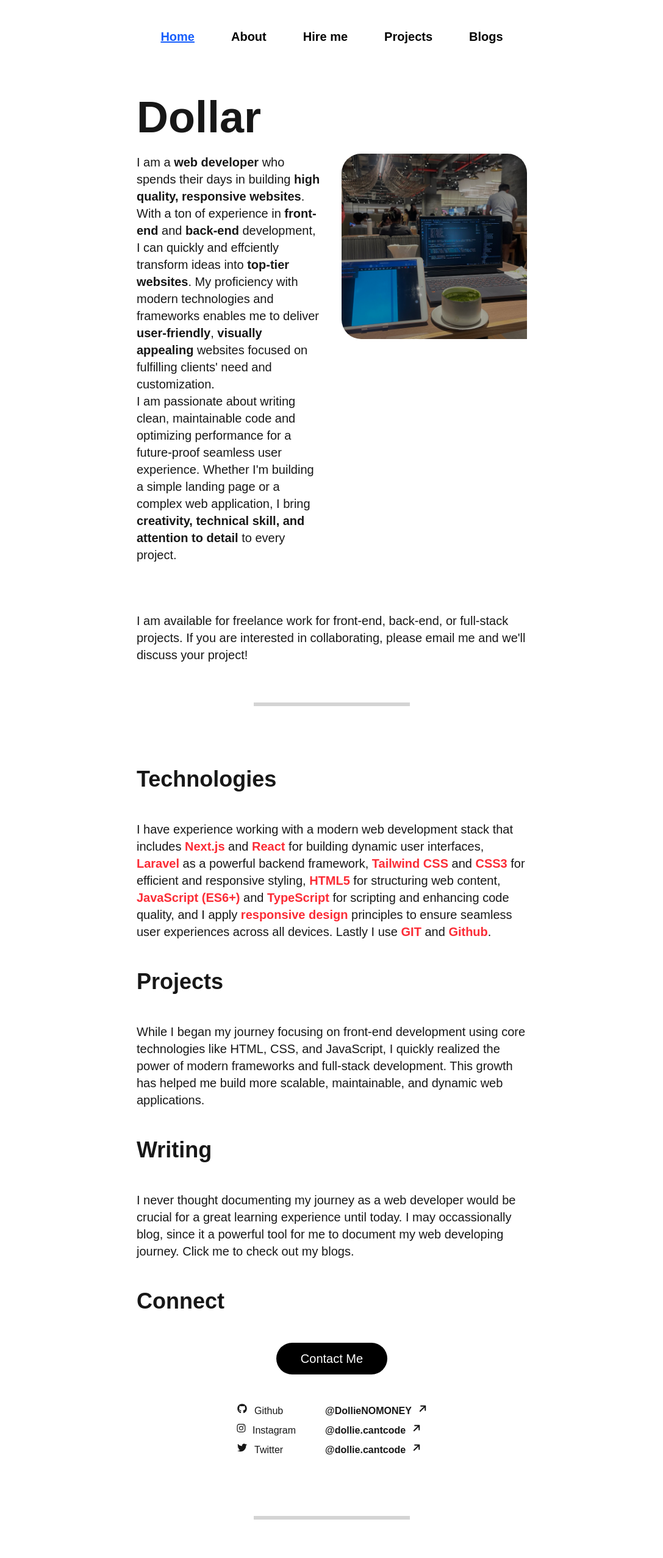
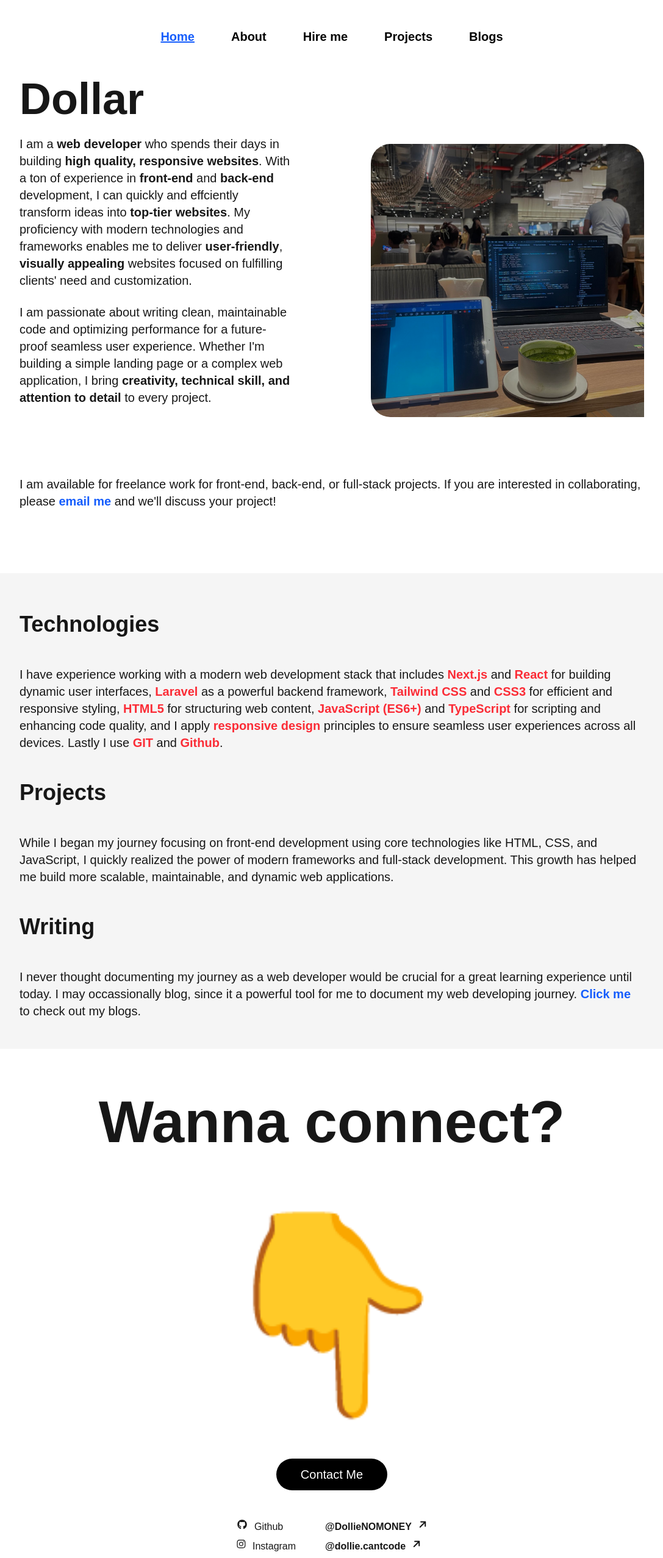
Before and after one commit to DollieNOMONEY/dollies-portfolio, a Next.js app: page / in a window 1280 px wide. Shown: the part 20-2575 px from the top of the page at 61% size, without its empty margins (96-1183 px from the left). Built offline with nearby package versions, Linux system fonts and the light colour scheme.

Commit message:
Added responsive to home page, and added a few projects in Projects section

```diff
--- a/next.config.ts
+++ b/next.config.ts
@@ -1,7 +1,7 @@
 import type { NextConfig } from "next";
 
 const nextConfig: NextConfig = {
-  /* config options here */
+  images: { unoptimized: true },
 };
 
 export default nextConfig;
--- a/package.json
+++ b/package.json
@@ -13,6 +13,7 @@
     "@fortawesome/free-brands-svg-icons": "^6.7.2",
     "@fortawesome/free-solid-svg-icons": "^6.7.2",
     "@fortawesome/react-fontawesome": "^0.2.2",
+    "lenis": "^1.3.4",
     "next": "15.3.3",
     "react": "^19.0.0",
     "react-dom": "^19.0.0"
--- a/src/app/about/page.tsx
+++ b/src/app/about/page.tsx
@@ -18,7 +18,7 @@ export default function AboutPage() {
           I believe that nowadays, every brand deserves a professional and accessible website. An aesthetically pleasing yet simple website is enough to provide a powerful first impression.
         </Paragraph>
         <Paragraph>
-        Currently I'm learning as a Software Developer at <Link target='_blank' className='font-bold underline text-blue-600' href="https://cambodia.itstep.org/">ITStep Cambodia</Link> where I'm learning programming languages such as C++, C#, Javascript, and Typescript, and object-oriented programming.
+        Currently I'm learning as a Software Developer at <Link target='_blank' className='font-bold hover:underline text-blue-600' href="https://cambodia.itstep.org/">ITStep Cambodia</Link> where I'm learning programming languages such as C++, C#, Javascript, and Typescript, and object-oriented programming.
         While I began with IT and Windows application fundamentals, my focus is now shifting toward full-stack web development, combining front-end and back-end technologies all together to build a complete, scalable web application.
         </Paragraph>
         <Paragraph>
--- a/src/app/page.tsx
+++ b/src/app/page.tsx
@@ -1,7 +1,15 @@
+"use client";
+import '../lib/fontawesome';
 import HomePage from "@/sections/HomePage";
+import { ReactLenis, useLenis } from 'lenis/react'
 
 export default function Home() {
+  const lenis = useLenis();
+
   return (
-    <HomePage/>
+    <>
+      <ReactLenis root />
+      <HomePage/>
+    </>
   );
 }
--- a/src/app/projects/page.tsx
+++ b/src/app/projects/page.tsx
@@ -8,13 +8,11 @@ export default function ProjectsPage() {
     <div className='w-full'>
         <Navbar isActive="projects"/>
         <SpacingLayout>
-          <Paragraph title="To-do List">Project Description</Paragraph>
-        </SpacingLayout>
-        <SpacingLayout>
-          <Paragraph title="Premier Football League">Project Description</Paragraph>
-        </SpacingLayout>
-        <SpacingLayout>
-          <Paragraph title="Weather App">Project Description</Paragraph>
+          <Paragraph title="To-do List">Work used: HTML, CSS, Javascript</Paragraph>
+          <Paragraph title="Premier Football League">Work used: Laravel, Tailwind, HTML, CSS, Javascript</Paragraph>
+          <Paragraph title="Weather App">Work used: HTML, CSS, Javascript</Paragraph>
+          <Paragraph title="This website">Work used: NextJS, Tailwind, React, Typescript, HTML, CSS</Paragraph>
+          <Paragraph title="Note:">Github links, website links will be provided later on.</Paragraph>
         </SpacingLayout>
     </div>
   )
--- a/src/components/Navbar.tsx
+++ b/src/components/Navbar.tsx
@@ -19,7 +19,7 @@ export default function Navbar({isActive}: NavbarProps) {
             <div className="flex flex-wrap items-center justify-between h-16">
                 <div className="flex flex-wrap flex-row w-full justify-between">
                     <div>
-                        <div className="flex items-baseline space-x-15">
+                        <div className="flex items-baseline space-x-5 sm:space-x-6 md:space-x-15 text-sm md:text-xl">
                             <Link className={linkClass('home')} href="/">
                             Home
                             </Link>
--- a/src/components/SocialMediaContainer.tsx
+++ b/src/components/SocialMediaContainer.tsx
@@ -1,5 +1,4 @@
 import React from 'react'
-
 import SocialLink from './SocialLink'
 
 export default function SocialMediaContainer() {
--- a/src/components/SpacingLayout.tsx
+++ b/src/components/SpacingLayout.tsx
@@ -4,7 +4,7 @@ export default function SpacingLayout({children}: {children: React.ReactNode}) {
   return (
     <div className='mt-16 w-full'>
         <div className='flex justify-center'>
-          <div className='mx-auto w-[95%] md:w-2/3 lg:w-1/2'>
+          <div className='mx-auto px-12 md:w-2/3 lg:w-1/2'>
             {children}
           </div>
         </div>
--- a/src/sections/HomePage.tsx
+++ b/src/sections/HomePage.tsx
@@ -8,28 +8,30 @@ import Laptop from '../img/laptop.jpg'
 import SpacingLayout from '@/components/SpacingLayout'
 import ContactButton from '@/components/ContactButton'
 
+import Link from 'next/link'
 import Image from 'next/image'
 
 export default function HomePage() {
   return (
     <div className='w-full'>
       <Navbar isActive="home"/>
-      <SpacingLayout>
+      <div
+        className='w-full bg-white py-4'>
+        <div className="px-12 md:px-0 flex justify-center items-center flex-col xl:flex-row xl:gap-32">
+          <div className="max-w-md md:max-w-2xl lg:max-w-4xl xl:max-w-md w-full">
             <h1 className='text-7xl font-bold mb-6'>Dollar</h1>
-          <div className="flex flex-col sm:flex-row gap-8 mb-20">
-            <div className='w-full sm:w-1/2'>
             <p className='text-xl'>
             I am a <b>web developer</b> who spends their days in building <b>high quality, responsive websites</b>. With a ton of experience in <b>front-end</b> and <b>back-end</b> development, I can quickly and effciently transform ideas into <b>top-tier websites</b>.
             My proficiency with modern technologies and frameworks enables me to deliver <b>user-friendly</b>, <b>visually appealing</b> websites focused on fulfilling clients' need and customization.
             </p>
+            <br/>
             <p className='text-xl'>
             I am passionate about writing clean, maintainable code and optimizing performance for a future-proof seamless user experience. Whether I'm building a simple landing page or a complex web application,
             I bring <b>creativity, technical skill, and attention to detail</b> to every project.
             </p>
           </div>
-
-            <div className='mx-auto w-full sm:w-1/2'>
-              <div className='mx-auto'>
+          <div className="max-w-md">
+            <div className='mt-12 xl:mt-32'/>
             <Image
                 src={Laptop}
                 alt="Setup"
@@ -38,10 +40,24 @@ export default function HomePage() {
           </div>
         </div>
       </div>
-          <p className='text-xl mb-16'>I am available for freelance work for front-end, back-end, or full-stack projects. If you are interested in collaborating, please email me and we'll discuss your project!</p>
-          <HorizontalLine/>
 
+      <div
+        className='w-full mt-8'>
+          <div className="flex justify-center gap-40 items-center w-full px-12">
+            <div className='max-w-5xl mb-14'>
+              <Paragraph>
+                I am available for freelance work for front-end, back-end, or full-stack projects.
+                If you are interested in collaborating, please <Link className='font-bold hover:underline text-blue-600' href="mailto:softwaredevelopment.dollie@gmail.com?subject=Web%20Project%20Work!&body=Hi%20Dollar%2C%20I'm%20interested%20in%20a%20web%20development%20project.">email me</Link> and we'll discuss
+                your project!
+              </Paragraph>
+            </div>
+          </div>
+      </div>
 
+      <div
+        className='w-full bg-neutral-100'>
+          <div className="flex justify-center items-center px-12">
+            <div className="max-w-5xl w-full mt-16">
               <Paragraph title="Technologies">
                 I have experience working with a modern web development stack that includes
                 <b className="text-red-500"> Next.js</b> and
@@ -61,17 +77,34 @@ export default function HomePage() {
                   children="While I began my journey focusing on front-end development using core technologies like HTML, CSS, and JavaScript, I quickly realized the power of modern frameworks and full-stack development. This growth has helped me build more scalable, maintainable, and dynamic web applications."
                 />
 
-          <Paragraph
-            title="Writing"
-            children="I never thought documenting my journey as a web developer would be crucial for a great learning experience until today. I may occassionally blog, since it a powerful tool for me to document my web developing journey. Click me to check out my blogs."
-          />
+              <Paragraph title="Writing">
+                I never thought documenting my journey as a web developer would be crucial for a great learning experience until today. I may occassionally blog, since it a powerful tool for me to document my web developing
+                journey. <Link className='font-bold hover:underline text-blue-600' href="/blogs">Click me</Link> to check out my blogs.
+              </Paragraph>
+            </div>
+          </div>
+      </div>
 
-          <Paragraph title="Connect"/>
+       <div
+        className='w-full bg-white flex justify-center'>
+          <div className="flex justify-center items-center px-12">
+            <div className="max-w-5xl w-full mt-18 px-12">
+              <h1 className='text-center text-4xl sm:text-8xl font-bold mb-6'>Wanna connect?</h1>
+              <h1 className='text-[20rem] text-center '>👇</h1>
+            </div>
+          </div>
+        </div>
+
+      <div
+        className='w-full bg-white'>
+          <div className="flex justify-center">
+            <div className="max-w-5xl w-full">
               <ContactButton/>
               <SocialMediaContainer/>
+            </div>
+          </div>
+      </div>
 
-          <HorizontalLine/>
-      </SpacingLayout>
     </div>
   )
 }
```
Also changed, not shown: 1 other file (tests, documents, lock files or other folders). Lines whose indentation alone changed are shown as unchanged.
